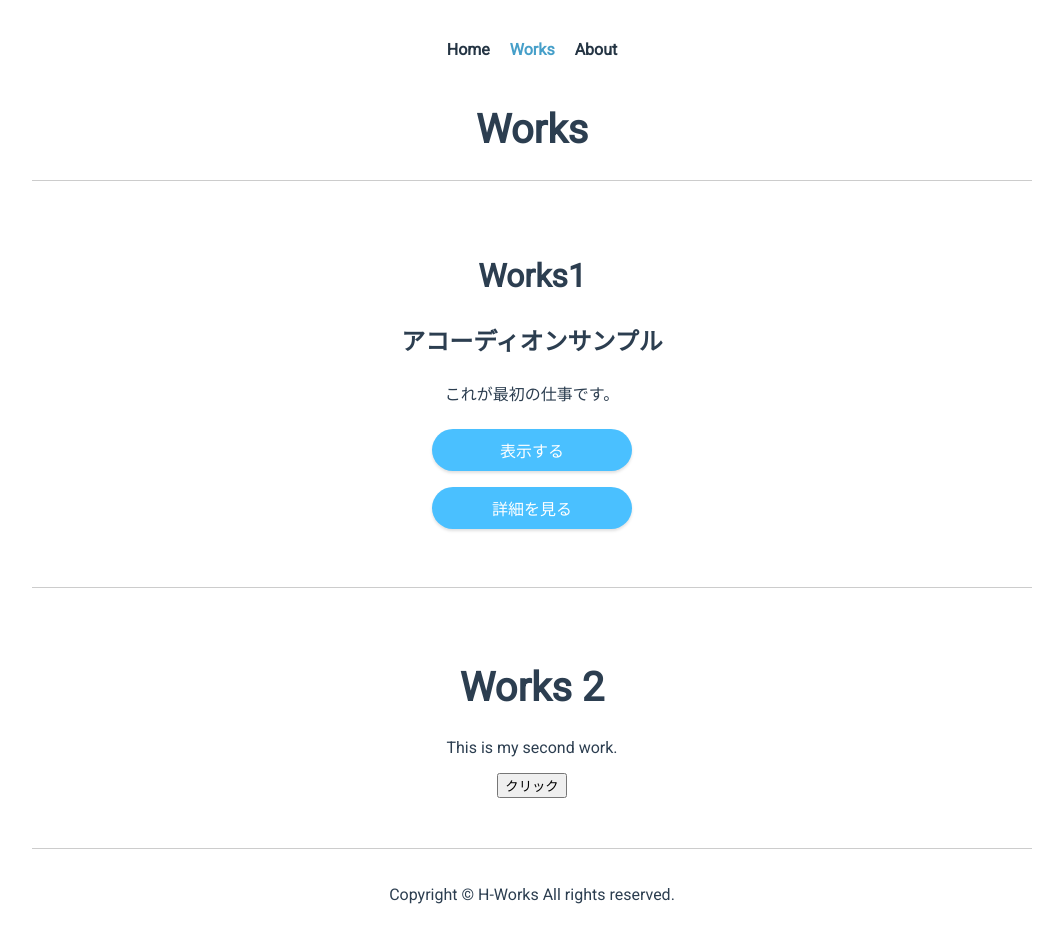
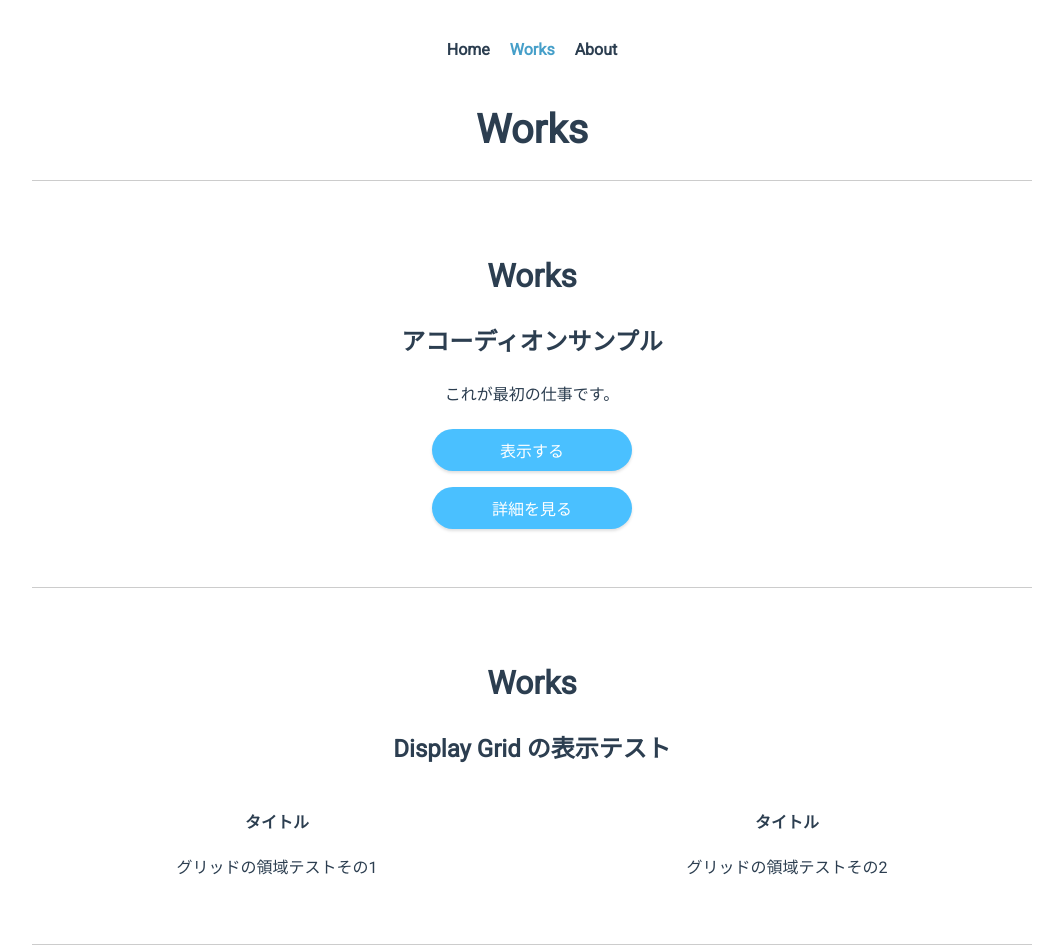
Before and after one commit to hw-hachiya/hw-prof, a Vue app: page /works in a window 1280 px wide. Shown: the top 952 px of the page, without its empty margins (108-1171 px from the left). Built offline with nearby package versions, Linux system fonts and the light colour scheme.

Commit message:
Gridのサンプルを追加した

```diff
--- a/src/App.vue
+++ b/src/App.vue
@@ -45,7 +45,16 @@ export default {
 <style lang="scss">
 @import url("https://fonts.googleapis.com/css2?family=Noto+Sans+JP&family=Roboto:wght@100;400&display=swap");
 
+@mixin base-color($color: #2c3e50) {
+  color: $color;
+}
+
 body {
+  @include base-color;
+  font-family: "Roboto", "Noto Sans JP", sans-serif;
+  -webkit-font-smoothing: antialiased;
+  -moz-osx-font-smoothing: grayscale;
+  text-align: center;
   margin: 0;
   h1 {
     // 40px-30px
@@ -60,8 +69,8 @@ body {
     font-size: clamp(1.125rem, 0.75rem + 1.2vw, 1.5rem);
   }
   a {
+    @include base-color;
     font-weight: bold;
-    color: #253544;
     text-decoration: none;
     padding: 0 10px;
     &.router-link-exact-active {
@@ -73,11 +82,6 @@ body {
   }
 }
 #app {
-  font-family: "Roboto", "Noto Sans JP", sans-serif;
-  -webkit-font-smoothing: antialiased;
-  -moz-osx-font-smoothing: grayscale;
-  text-align: center;
-  color: #2c3e50;
   max-width: 1000px;
   margin: auto;
   padding: 20px;
@@ -93,4 +97,9 @@ body {
     border-top: 1px solid #ccc;
   }
 }
+.flex-region {
+  display: grid;
+  gap: 20px;
+  grid-template-columns: repeat(auto-fit, minmax(300px, 1fr));
+}
 </style>
--- a/src/views/WorksView.vue
+++ b/src/views/WorksView.vue
@@ -2,7 +2,7 @@
   <div class="works">
     <h1>Works</h1>
     <div class="content">
-      <h2>Works1</h2>
+      <h2>Works</h2>
       <h3>アコーディオンサンプル</h3>
       <p>これが最初の仕事です。</p>
       <AccComp acc-title="表示する">
@@ -17,7 +17,24 @@
       </AccComp>
     </div>
     <div class="content">
-      <h1>Works 2</h1>
+      <h2>Works</h2>
+      <h3>Display Grid の表示テスト</h3>
+      <div class="container">
+        <div class="flex-region">
+          <div class="flex-inner">
+            <h4>タイトル</h4>
+            <p>グリッドの領域テストその1</p>
+          </div>
+          <div class="flex-inner">
+            <h4>タイトル</h4>
+            <p>グリッドの領域テストその2</p>
+          </div>
+        </div>
+      </div>
+    </div>
+    <div class="content">
+      <h2>Works</h2>
+      <h3>サンプル</h3>
       <p>This is my second work.</p>
       <button @click="clickBtn('OK')">クリック</button>
     </div>
```
